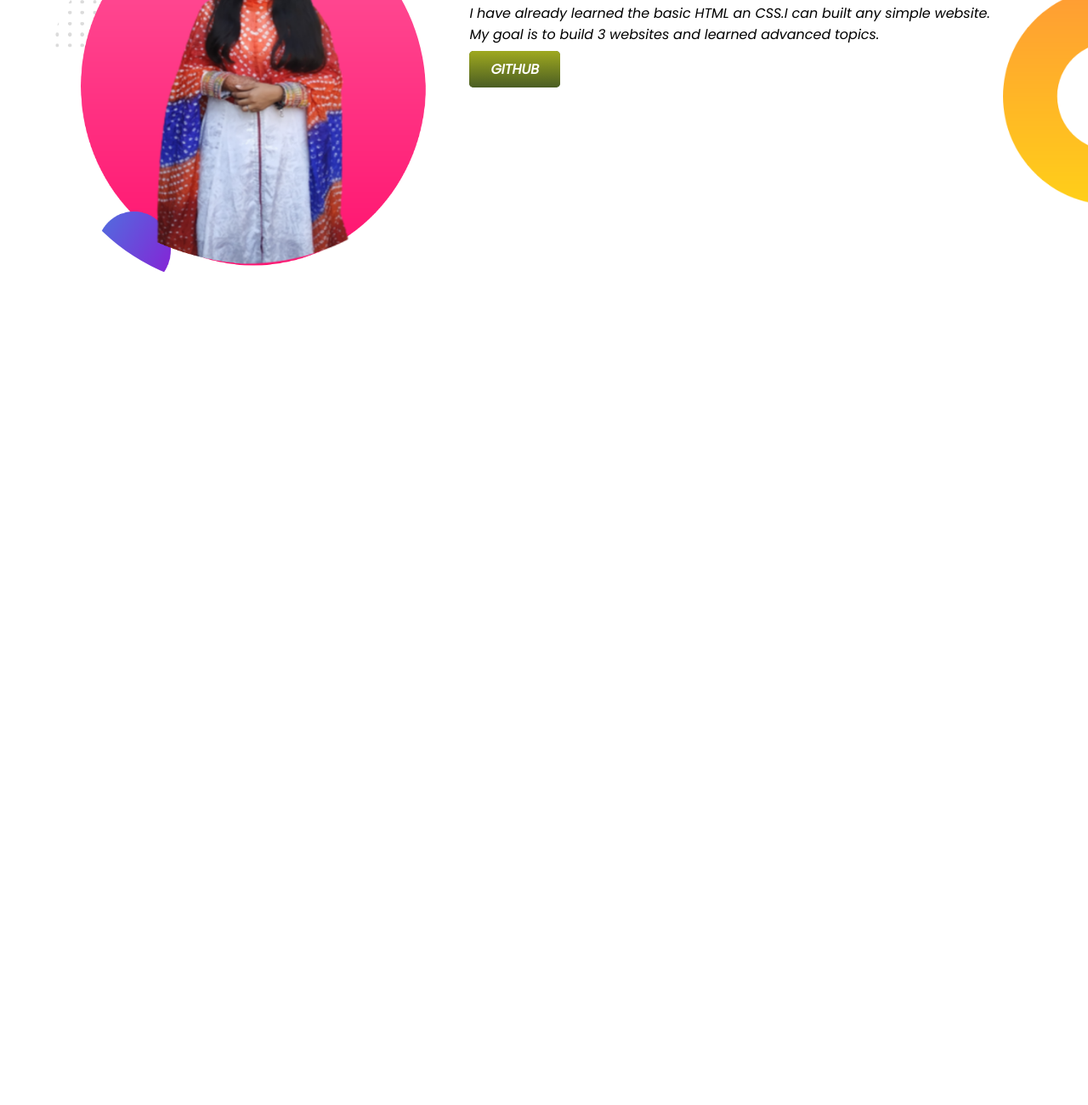
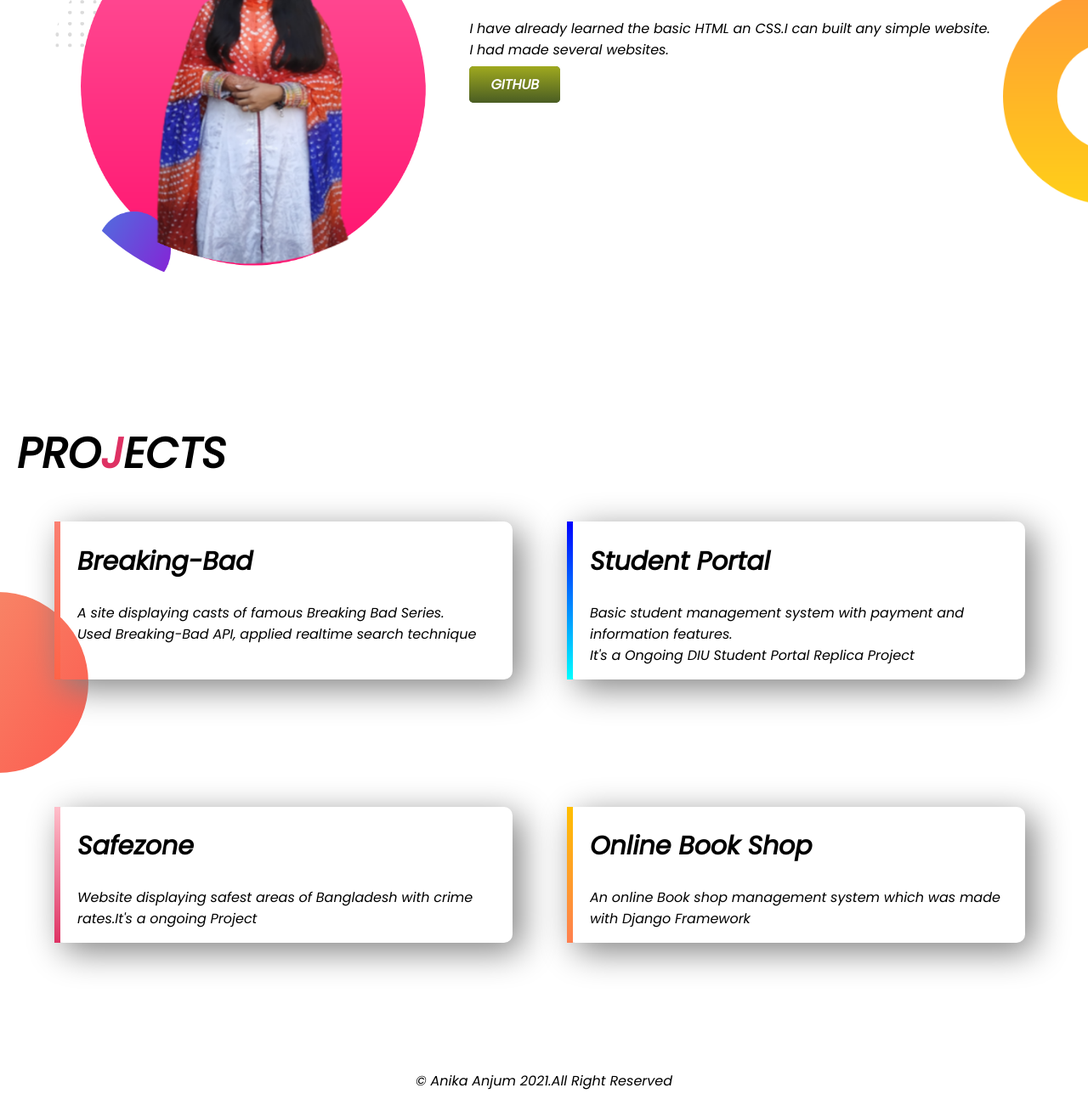
Before and after one commit to Anika154/portfolio, a plain HTML site: page index.html in a window 1280 px wide. Shown: the part 783-2084 px from the top of the page at 85% size. Before the commit the page ends 1280 px from the top, so only its background shows below. Drawn offline with Linux system fonts and the light colour scheme.

Commit message:
Project Added

```diff
--- a/index.html
+++ b/index.html
@@ -13,9 +13,9 @@
 </head>
 
 <body>
-    <section class="top-banner">
+    <section class="top-banner flexible-container">
         <div class="half-width">
-            <h1 class="first">Hello!</h1>
+            <h1 class="first">He<span class="green">l</span>lo!</h1>
             <h1>I am <span class="green">Anika Anjum</span></h1>
             <h3>Web Developer</h3>
             <p>I always had interest towards Web Development. After learning HTML and CSS, I focused my time into
@@ -23,13 +23,13 @@
                 it is one of the most popular programming language in the world with many possibilities and
                 opportunities.<br>Right now I am learning Reactjs because it is a really good library to create awesome
                 frontend UI.</p>
-            <a class="link-button" target="_blank" href="https://www.linkedin.com/in/anika-anjum-7415281a9/">Hire Me</a>
+            <a class="link-button" target="_blank" href="https://www.linkedin.com/in/anika-anjum-7415281a9/">Contact</a>
         </div>
         <div class="half-width">
             <img src="images/circle-cropped.png" alt="">
         </div>
     </section>
-    <section class="second">
+    <section class="second flexible-container">
         <div class="half-width">
             <img src="images/my-bg2 (1).png" alt="">
 
@@ -39,12 +39,44 @@
             <h4>My skills for your business</h4>
             <p>
                 I have already learned the basic HTML an CSS.I can built
-                any simple website.<br>My goal is to build 3
-                websites and learned advanced topics.</p>
+                any simple website.<br>I had made several websites.</p>
             <a class="link-button" target="_blank" href="https://github.com/Anika154">GITHUB</a>
 
         </div>
     </section>
+    <section class="project">
+        <h1>PRO<span class="pink">J</span>ECTS</h1>
+        <div class="flexible-container">
+            <div id="bad" class="experience-item">
+                <h2>Breaking-Bad</h2>
+                <p>A site displaying casts of famous Breaking Bad Series.<br>
+                    Used Breaking-Bad API,
+                    applied realtime search technique</p>
+            </div>
+            <div id="web-dev-experience" class="experience-item">
+                <h2>Student Portal</h2>
+                <p>Basic student management system with payment and information features.<br>It's a Ongoing DIU
+                    Student
+                    Portal
+                    Replica Project</p>
+            </div>
+        </div>
+        <div class="flexible-container">
+            <div id="safe" class="experience-item">
+                <h2>Safezone</h2>
+                <p>Website displaying safest areas of Bangladesh with crime rates.It's a
+                    ongoing Project</p>
+            </div>
+            <div id="Book" class="experience-item">
+                <h2>Online Book Shop</h2>
+                <p>An online Book shop management system which was
+                    made with Django Framework</p>
+            </div>
+        </div>
+    </section>
+    <footer>
+        <p>© Anika Anjum 2021.All Right Reserved</p>
+    </footer>
 
 
 
--- a/style.css
+++ b/style.css
@@ -5,7 +5,10 @@ body {
 h1 {
     font-size: 50px;
 }
-section {
+h2{
+    font-size: 30px;
+}
+.flexible-container {
     display: flex;
     margin-bottom: 150px;
 }
@@ -13,7 +16,7 @@ section {
     padding-left: 140px;
 }
 .green {
-    color: darkslategrey;
+    color: #C0392B;
 }
 .top-banner {
 
@@ -40,7 +43,7 @@ section {
     font-weight: 800;
 }
 .pink{
-    color: mediumvioletred;
+    color: #DE3163;
 }
 .second{
     background-image: url(images/dream-bg.png);
@@ -48,3 +51,44 @@ section {
     background-position: right;
     background-size: 100px;
 }
+.project {
+    background-image: url(images/exp-bg.png);
+    background-repeat: no-repeat;
+    background-position: left;
+    padding-bottom: 0%;
+}
+.experience-item{
+    width: 40%;
+    border-radius: 10px;
+    margin-left: 5%;
+    margin-right: none;
+    padding-left: 20px;
+    box-shadow: 10px 10px 40px gray;
+}
+#web-dev-experience{
+    border-left: 7px solid;
+    border-image: linear-gradient(blue, cyan);
+    border-image-slice: 1;
+}
+#bad{
+    border-left: 7px solid;
+    border-image: linear-gradient(salmon, tomato);
+    border-image-slice: 1;
+}
+#safe{
+    border-left: 7px solid;
+    border-image: linear-gradient(pink, #DE3163);
+    border-image-slice: 1;
+}
+#Book{
+    border-left: 7px solid;
+    border-image: linear-gradient(#FFBF00, #FF7F50);
+    border-image-slice: 1;
+}
+.project h1{
+    padding-left: 20px;
+}
+
+footer p{
+    text-align: center;
+}
```
